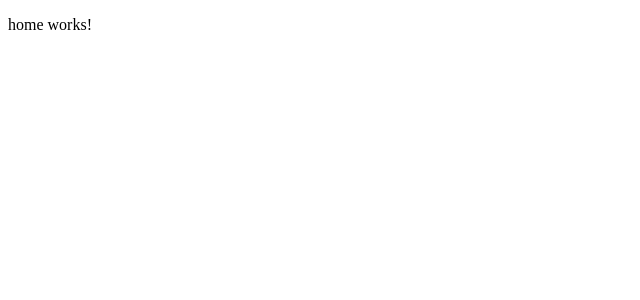
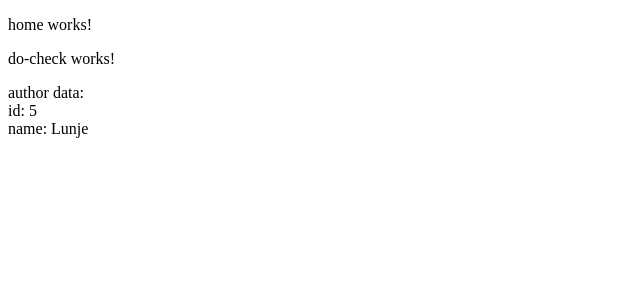
Before and after one commit to Mnangwe/angular_hooks, an Angular app: page / in a window 1280 px wide. Shown: the top 300 px of the page, without its empty margins (0-640 px from the left). Built offline with nearby package versions, Linux system fonts and the light colour scheme.

Commit message:
updating the branch

```diff
--- a/src/app/app.module.ts
+++ b/src/app/app.module.ts
@@ -4,11 +4,13 @@ import { BrowserModule } from '@angular/platform-browser';
 import { AppRoutingModule } from './app-routing.module';
 import { AppComponent } from './app.component';
 import { HomeComponent } from './home/home.component';
+import { DoCheckComponent } from './do-check/do-check.component';
 
 @NgModule({
   declarations: [
     AppComponent,
-    HomeComponent
+    HomeComponent,
+    DoCheckComponent
   ],
   imports: [
     BrowserModule,
--- /dev/null
+++ b/src/app/do-check/do-check.component.html
@@ -0,0 +1,9 @@
+<p>do-check works!</p>
+
+<p>
+    author data:
+    <br>
+    id: {{ user.id }}
+    <br>
+    name: {{ user.name }}
+</p>
--- /dev/null
+++ b/src/app/do-check/do-check.component.ts
@@ -0,0 +1,18 @@
+import { Component, Input, OnInit } from '@angular/core';
+import { User } from '../models/user.models';
+
+@Component({
+  selector: 'app-do-check',
+  templateUrl: './do-check.component.html',
+  styleUrls: ['./do-check.component.css']
+})
+export class DoCheckComponent implements OnInit {
+
+  @Input() user!: User
+
+  constructor() { }
+
+  ngOnInit(): void {
+  }
+
+}
--- a/src/app/home/home.component.html
+++ b/src/app/home/home.component.html
@@ -1 +1,2 @@
 <p>home works!</p>
+<app-do-check [user]="obj"></app-do-check>
--- a/src/app/home/home.component.ts
+++ b/src/app/home/home.component.ts
@@ -1,4 +1,5 @@
 import { Component, OnInit } from '@angular/core';
+import { User } from '../models/user.models';
 
 @Component({
   selector: 'app-home',
@@ -7,6 +8,11 @@ import { Component, OnInit } from '@angular/core';
 })
 export class HomeComponent implements OnInit {
 
+  public obj: User = {
+    id: 5,
+    name: "Lunje"
+  }
+
   constructor() { }
 
   ngOnInit(): void {
--- /dev/null
+++ b/src/app/models/user.models.ts
@@ -0,0 +1,4 @@
+export interface User {
+    id: number;
+    name: string;
+}
```
Also changed, not shown: src/app/do-check/do-check.component.css (added), 1 other file (tests, documents, lock files or other folders).
